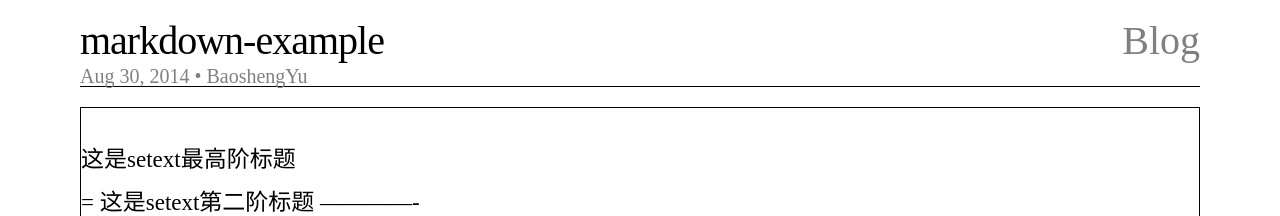
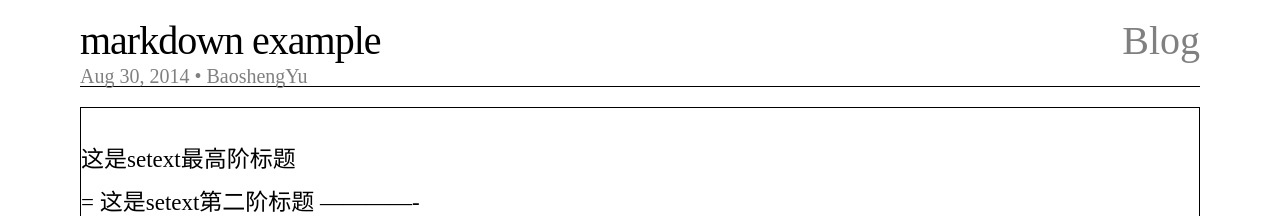
Before and after one commit to codeybs/blog, a Jekyll site: the page built from _posts/2014-08-30-markdown-example .markdown, in a window 1280 px wide. Shown: the top 216 px of the page. Built offline with Jekyll 4.4.1, drawn with Linux system fonts in a browser that asks for light colours.

Commit message:
new blog

```diff
--- a/_posts/2014-08-30-markdown-example .markdown
+++ b/_posts/2014-08-30-markdown-example .markdown
@@ -1,6 +1,6 @@
 ---
 layout: post
-title:  "markdown-example"
+title:  "markdown example"
 date:   2014-08-30 15:15:41
 categories: jekyll update
 author: BaoshengYu
```
